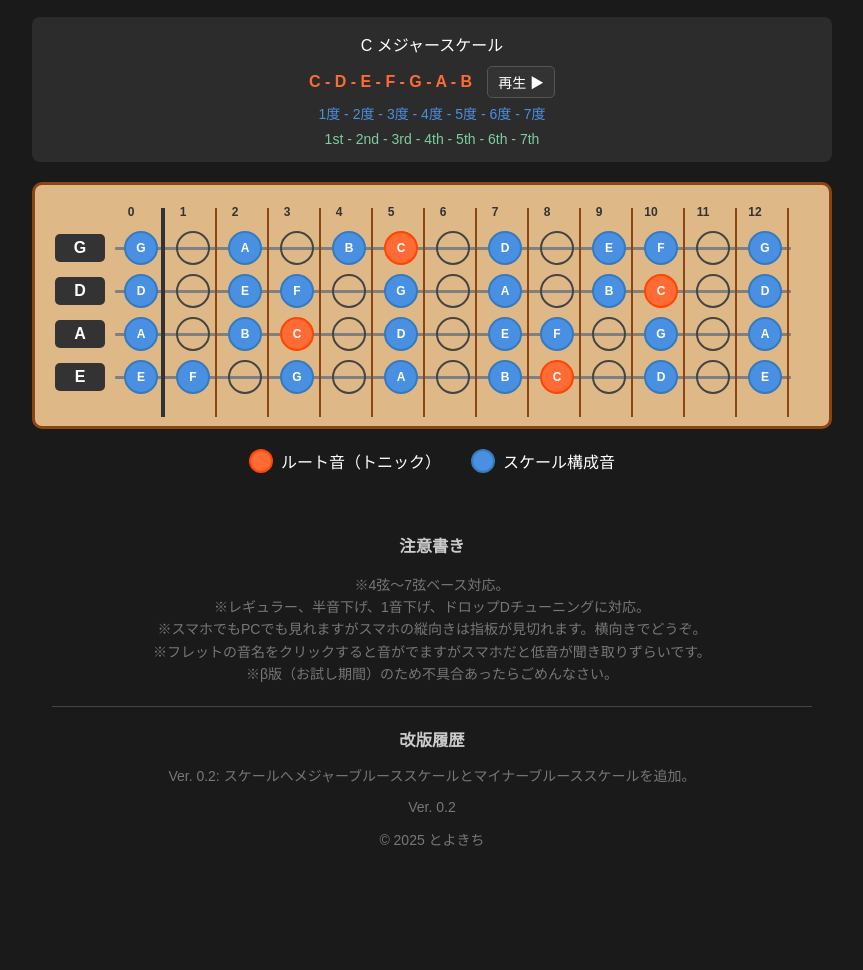
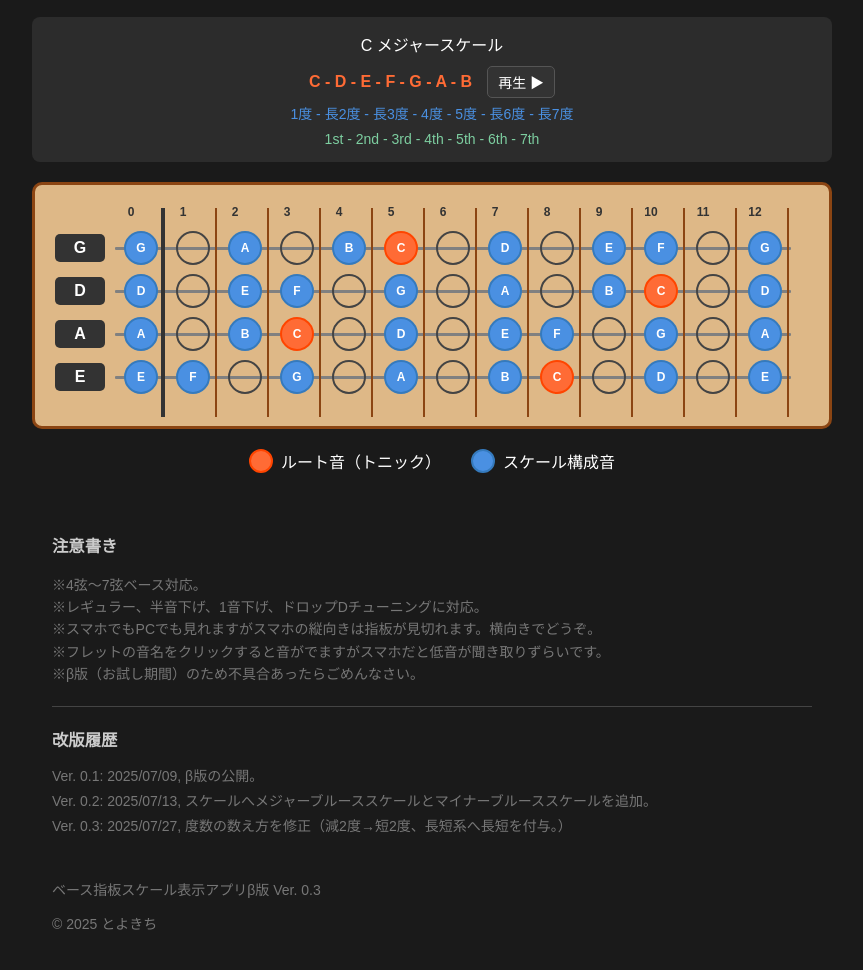
Before and after one commit to toyokky/bass-scale, a plain HTML site: page index.html in a window 1280 px wide. Shown: the part 180-1150 px from the top of the page, without its empty margins (208-1071 px from the left). Before the commit the page ends 1083 px from the top, so only its background shows below. Drawn offline with Linux system fonts and the light colour scheme.

Commit message:
Update index.html

```diff
--- a/index.html
+++ b/index.html
@@ -391,8 +391,8 @@
                 <div class="scale-notes" id="scaleNotes">C - D - E - F - G - A - B</div>
                 <button id="playScaleButton">再生 ▶</button>
             </div>
-            <div class="scale-degrees" id="scaleDegrees">1度 - 2度 - 3度 - 4度 - 5度 - 6度 - 7度</div>
-            <div class="scale-degrees-verbose" id="scaleDegreesVerbose">1st - 2nd - 3rd - 4th - 5th - 6th - 7th</div>
+            <div class="scale-degrees" id="scaleDegrees">1度 - 長2度 - 長3度 - 4度 - 5度 - 長6度 - 長7度</div>
+            <div class="scale-degrees-verbose" id="scaleDegreesVerbose">1st - M2nd - M3rd - 4th - 5th - M6th - M7th</div>
         </div>
 
         <div class="fretboard">
@@ -413,7 +413,7 @@
             </div>
         </div>
 
-        <footer>
+        <footer style="text-align: left;">
             <div class="notice">
                 <h3>注意書き</h3>
                 <p>
@@ -427,10 +427,13 @@
             <div class="version-history">
                 <h3>改版履歴</h3>
                 <ul>
-                    <li>Ver. 0.2: スケールへメジャーブルーススケールとマイナーブルーススケールを追加。</li>
+                    <li>Ver. 0.1: 2025/07/09, β版の公開。</li>
+                    <li>Ver. 0.2: 2025/07/13, スケールへメジャーブルーススケールとマイナーブルーススケールを追加。</li>
+                    <li>Ver. 0.3: 2025/07/27, 度数の数え方を修正（減2度→短2度、長短系へ長短を付与。）</li>
                 </ul>
             </div>
-            <p>Ver. 0.2</p>
+            <br>
+            <p>ベース指板スケール表示アプリβ版 Ver. 0.3</p>
             <p>&copy; 2025 とよきち</p>
         </footer>
     </div>
@@ -462,9 +465,9 @@
             }
         };
 
-        const degreeNames = { 0: '1度', 1: '短2度', 2: '2度', 3: '短3度', 4: '3度', 5: '4度', 6: '減5度', 7: '5度', 8: '短6度', 9: '6度', 10: '短7度', 11: '7度' };
-        const degreeVerboseNames = { 0: '1st', 1: 'b2nd', 2: '2nd', 3: 'm3rd', 4: '3rd', 5: '4th', 6: 'b5th', 7: '5th', 8: 'b6th', 9: '6th', 10: 'm7th', 11: '7th' };
-        const degreeDisplay = { 0: '1', 1: 'b2', 2: '2', 3: 'm3', 4: 'M3', 5: '4', 6: 'b5', 7: '5', 8: 'b6', 9: '6', 10: 'm7', 11: 'M7' };
+        const degreeNames = { 0: '1度', 1: '短2度', 2: '長2度', 3: '短3度', 4: '長3度', 5: '4度', 6: '減5度', 7: '5度', 8: '短6度', 9: '長6度', 10: '短7度', 11: '長7度' };
+        const degreeVerboseNames = { 0: '1st', 1: 'm2nd', 2: '2nd', 3: 'm3rd', 4: '3rd', 5: '4th', 6: 'b5th', 7: '5th', 8: 'm6th', 9: '6th', 10: 'm7th', 11: '7th' };
+        const degreeDisplay = { 0: '1', 1: 'm2', 2: 'M2', 3: 'm3', 4: 'M3', 5: '4', 6: 'b5', 7: '5', 8: 'm6', 9: 'M6', 10: 'm7', 11: 'M7' };
 
         const scales = {
             major: [0, 2, 4, 5, 7, 9, 11],
```
